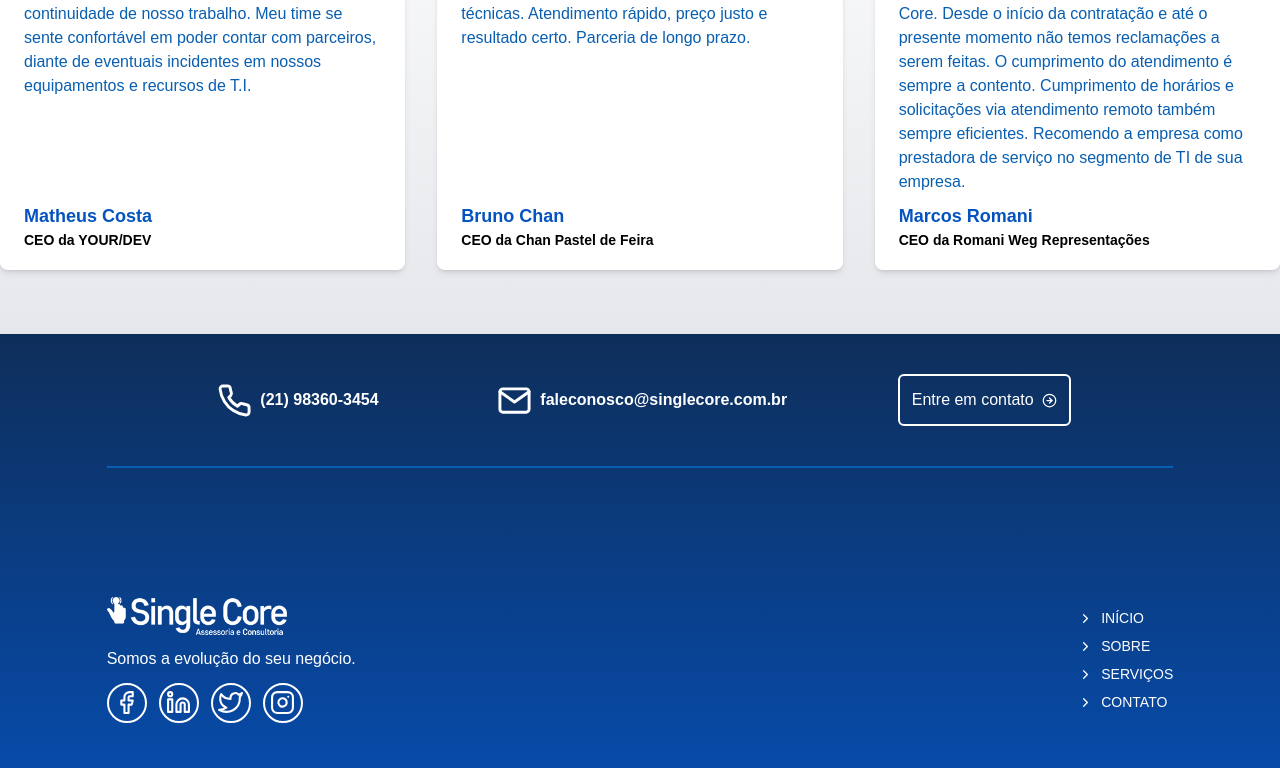
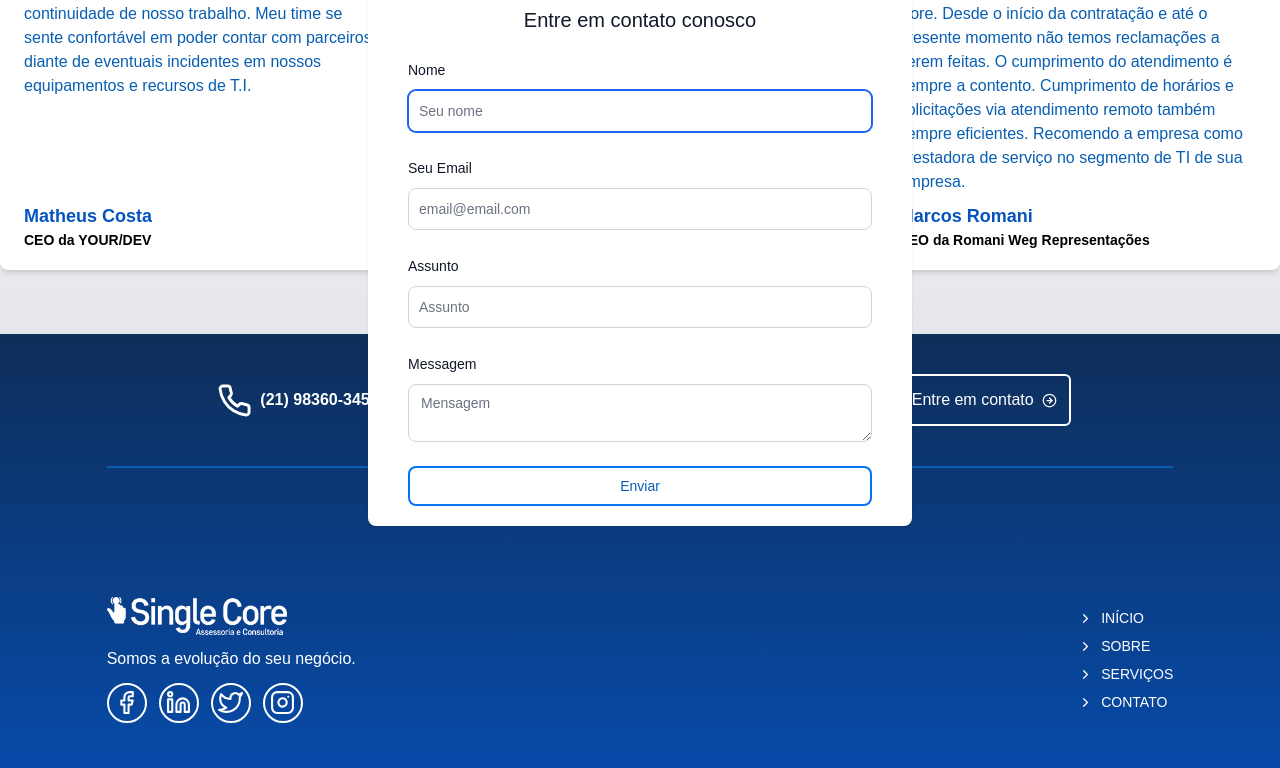
Before and after one commit to marques-matheus/Single-Core, a Next.js app: page / in a window 1280 px wide. Both pictures are taken after a click on the button "Entre em contato". Shown: the part 2951-3719 px from the top of the page. Built offline with nearby package versions, Linux system fonts and the light colour scheme.

Commit message:
feat:modal de contato

```diff
--- a/package.json
+++ b/package.json
@@ -14,6 +14,7 @@
     "@mui/icons-material": "^6.1.6",
     "@mui/material": "^6.1.6",
     "flowbite": "^2.5.2",
+    "flowbite-react": "^0.10.2",
     "next": "15.0.2",
     "react": "19.0.0-rc-02c0e824-20241028",
     "react-dom": "19.0.0-rc-02c0e824-20241028",
--- /dev/null
+++ b/src/app/Contexts/ModalContext.tsx
@@ -0,0 +1,15 @@
+import { createContext, useState } from "react";
+
+const ModalContext = createContext({} as any);
+
+export function ModalProvider({ children }: { children: React.ReactNode }) {
+    const [isOpen, setIsOpen] = useState(false);
+
+    return (
+        <ModalContext.Provider value={{ isOpen, setIsOpen }}>
+            {children}
+        </ModalContext.Provider>
+    );
+}
+
+export default ModalContext;
--- /dev/null
+++ b/src/app/Contexts/index.ts
@@ -0,0 +1,3 @@
+import { ModalProvider } from "./ModalContext";
+
+export default{ ModalProvider }
--- a/src/app/Mocks/Links.js
+++ b/src/app/Mocks/Links.js
@@ -15,7 +15,7 @@ const LINKS = [
         external: false
     },
     {
-        href: "#contact",
+        href: "#footer",
         label: "Contato",
         external: false
     },
--- a/src/app/Organisms/Footer/Footer.tsx
+++ b/src/app/Organisms/Footer/Footer.tsx
@@ -5,9 +5,9 @@ import { Phone, Mail, MapPin, Facebook, Linkedin, Twitter, Instagram, ArrowRight
 import FooterList from '@/app/Cells/footerList';
 
 
-const Footer = () => {
+const Footer = ({ openModal, setOpenModal }: { openModal: boolean, setOpenModal: any }) => {
     return (
-        <footer className='flex flex-col w-full h-hit bg-gradient-to-t from-sc-700 to-sc-800 '>
+        <footer className='flex flex-col w-full h-hit bg-gradient-to-t from-sc-700 to-sc-800 ' id='footer'>
 
             <section className="hidden lg:flex items-center justify-evenly w-5/6 m-auto py-10 border-b-2 border-sc-600 lg:max-w-6xl">
                 <article className='flex flex-row p-2 space-x-2 font-bold text-white items-center'>
@@ -18,7 +18,7 @@ const Footer = () => {
                     <Mail size={35} />
                     <h3>faleconosco@singlecore.com.br</h3>
                 </article>
-                <button className='p-3 bg-transparent transition-all duration-700 ease-in-out text-white border-2 w-fit flex items-center space-x-2 border-white rounded-md hover:bg-gradient-to-t hover:from-sc-700 hover:to-sc-800'><h4>Entre em contato</h4> <ArrowRightCircle size={15} /></button>
+                <button onClick={() => setOpenModal(true)} className='p-3 bg-transparent transition-all duration-700 ease-in-out text-white border-2 w-fit flex items-center space-x-2 border-white rounded-md hover:bg-gradient-to-t hover:from-sc-700 hover:to-sc-800'><h4>Entre em contato</h4> <ArrowRightCircle size={15} /></button>
             </section>
             <section className="flex items-center justify-center md:justify-between w-5/6 h-96 m-auto py-10 md:max-w-6xl">
                 <article className='flex flex-col items-center lg:items-start justify-around max-w-xs space-y-3'>
--- /dev/null
+++ b/src/app/Organisms/Modal/Modal.tsx
@@ -0,0 +1,54 @@
+
+"use client";
+
+import { Button, Label, Modal, Textarea, TextInput } from "flowbite-react";
+import { useRef, useState } from "react";
+
+export function ModalContact({ openModal, setOpenModal }: { openModal?: boolean, setOpenModal: any }) {
+    const nameInputRef = useRef<HTMLInputElement>(null);
+
+    return (
+        <>
+
+            <Modal dismissible show={openModal} size="xl" popup onClose={() => setOpenModal(false)} initialFocus={nameInputRef} >
+                <Modal.Header />
+                <Modal.Body>
+                    <div className="space-y-6 px-10">
+                        <h3 className="text-xl text-center font-medium text-gray-900 dark:text-white">Entre em contato conosco</h3>
+                        <div>
+                            <div className="mb-2 block">
+                                <Label htmlFor="name" value="Nome" />
+                            </div>
+                            <TextInput id="name" ref={nameInputRef} placeholder="Seu nome" required />
+                        </div>
+                        <div>
+                            <div className="mb-2 block">
+                                <Label htmlFor="email" value="Seu Email" />
+                            </div>
+                            <TextInput id="email" placeholder="email@email.com" required />
+                        </div>
+                        <div>
+                            <div className="mb-2 block">
+                                <Label htmlFor="subject" value="Assunto" />
+                            </div>
+                            <TextInput id="subject" placeholder="Assunto" required />
+                        </div>
+                        <div>
+                            <div className="mb-2 block">
+                                <Label htmlFor="message" value="Messagem" />
+                            </div>
+                            <Textarea id="message" placeholder="Mensagem" required />
+                        </div>
+
+                        <div className="w-full">
+                            <Button className="text-sc-600 w-full my-5 border-sc-400 border-2">Enviar</Button>
+                        </div>
+
+                    </div>
+                </Modal.Body>
+            </Modal>
+        </>
+    );
+}
+
+export default ModalContact
--- /dev/null
+++ b/src/app/Organisms/Modal/index.ts
@@ -0,0 +1,3 @@
+import ModalContact from "./Modal";
+
+export default ModalContact
--- a/src/app/page.tsx
+++ b/src/app/page.tsx
@@ -1,4 +1,5 @@
 'use client'
+import { useState } from "react";
 import Image from "next/image";
 import Header from "./Organisms/Header";
 import Banner from "./Organisms/Banner";
@@ -9,9 +10,11 @@ import Footer from "./Organisms/Footer";
 import About from "./Organisms/about";
 import Testimonial from "./Cells/testimonial";
 import BackToTop from "./Atoms/backToTop";
+import ModalContact from "./Organisms/Modal/Modal";
 export default function Home() {
+  const [openModal, setOpenModal] = useState(false);
+  return (
 
-  return (
     <>
       <Header />
       <Banner>
@@ -38,7 +41,8 @@ export default function Home() {
       <About />
       <Testimonial />
       <BackToTop />
-      <Footer />
+      <ModalContact openModal={openModal} setOpenModal={setOpenModal} />
+      <Footer openModal={openModal} setOpenModal={setOpenModal} />
 
     </>
 
--- a/tailwind.config.ts
+++ b/tailwind.config.ts
@@ -23,6 +23,7 @@ const config: Config = {
         800: '#0E2E5A',
       },
     },
+
   },
   plugins: [
     require('flowbite/plugin')
```
Also changed, not shown: 1 other file (tests, documents, lock files or other folders).
